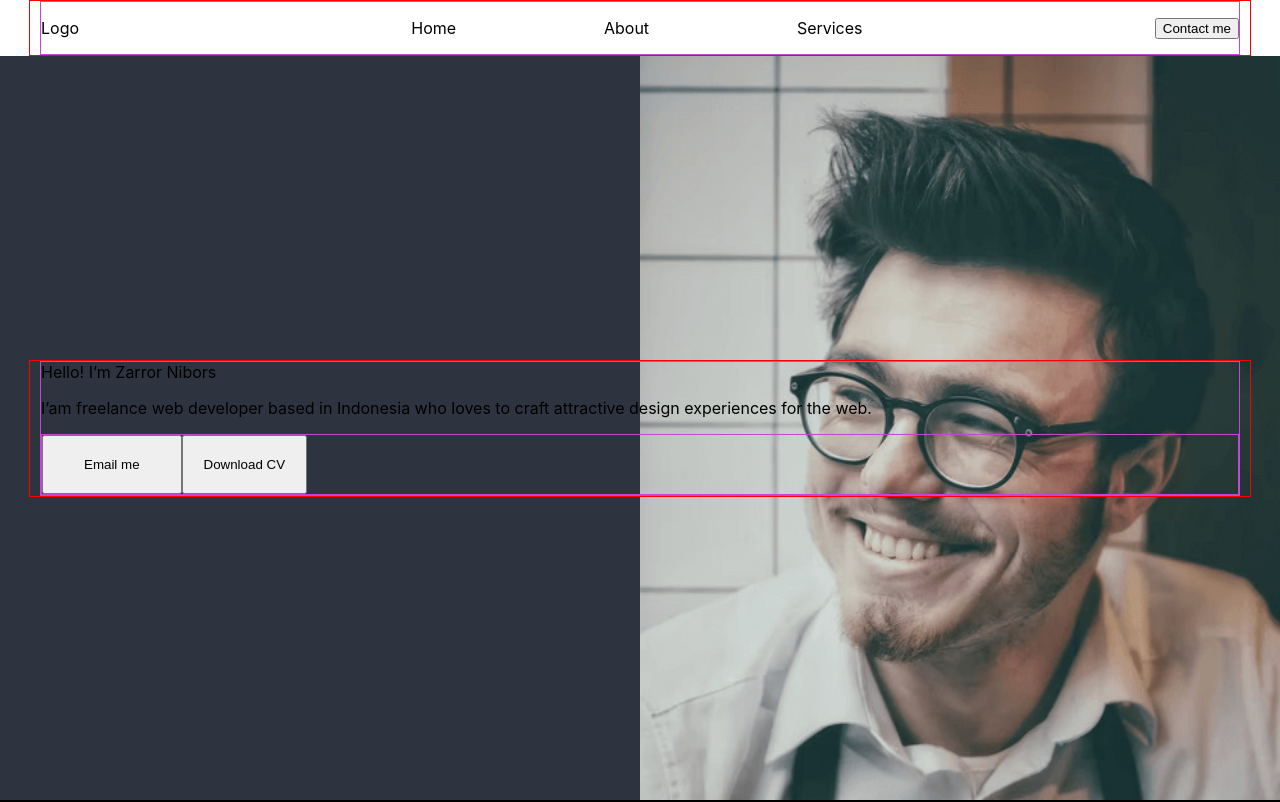
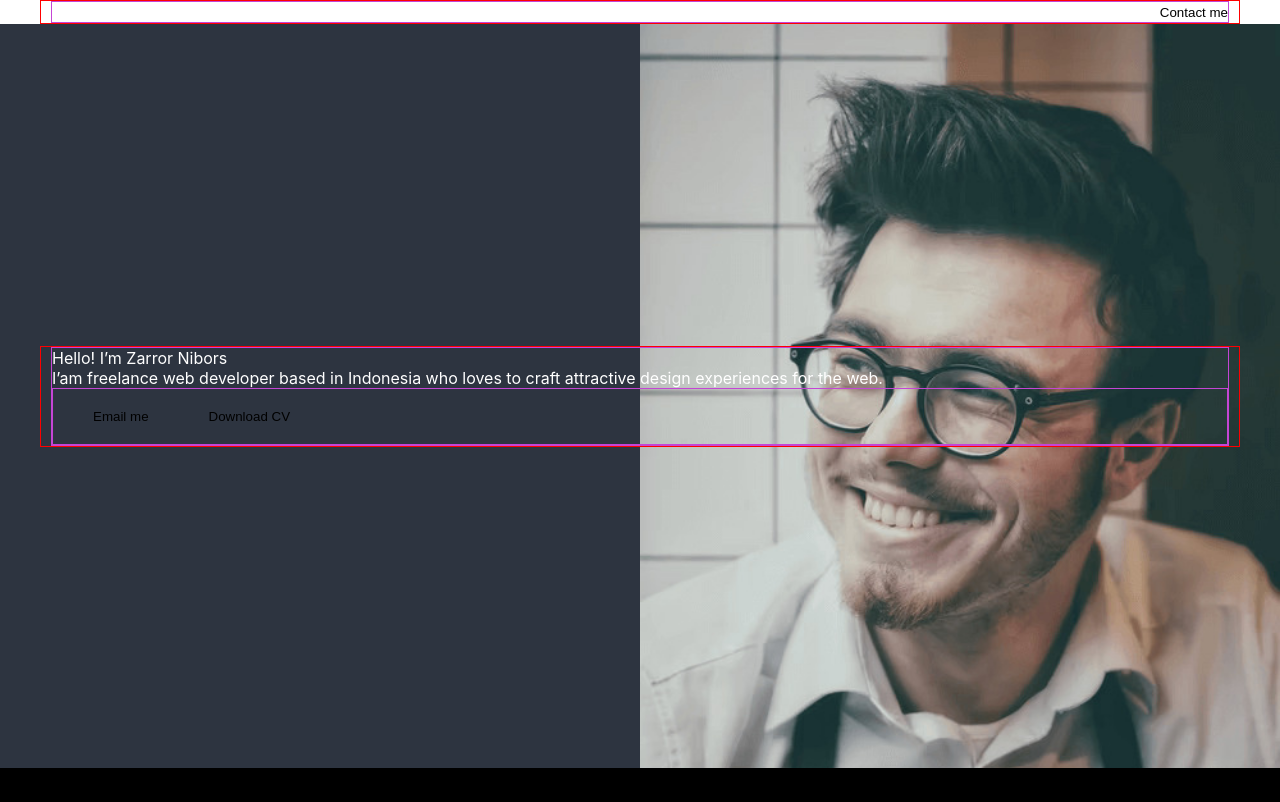
Before and after one commit to an-kulinich/portfolio, a React app: page / in a window 1280 px wide. Shown: the top 802 px of the page. Built offline with nearby package versions, Linux system fonts and the light colour scheme.

Commit message:
Add global styles

```diff
--- a/src/index.css
+++ /dev/null
@@ -1,13 +0,0 @@
-body {
-  margin: 0;
-  font-family: -apple-system, BlinkMacSystemFont, 'Segoe UI', 'Roboto', 'Oxygen',
-    'Ubuntu', 'Cantarell', 'Fira Sans', 'Droid Sans', 'Helvetica Neue',
-    sans-serif;
-  -webkit-font-smoothing: antialiased;
-  -moz-osx-font-smoothing: grayscale;
-}
-
-code {
-  font-family: source-code-pro, Menlo, Monaco, Consolas, 'Courier New',
-    monospace;
-}
--- a/src/index.tsx
+++ b/src/index.tsx
@@ -1,14 +1,15 @@
 import React from 'react';
 import ReactDOM from 'react-dom/client';
-import './index.css';
 import App from './App';
 import reportWebVitals from './reportWebVitals';
+import {GlobalStyle} from "./styles/Global.style";
 
 const root = ReactDOM.createRoot(
   document.getElementById('root') as HTMLElement
 );
 root.render(
   <React.StrictMode>
+      <GlobalStyle/>
     <App />
   </React.StrictMode>
 );
--- a/src/layout/header/headerMenu/HeaderMenu.tsx
+++ b/src/layout/header/headerMenu/HeaderMenu.tsx
@@ -20,7 +20,6 @@ const StyledHeaderMenu = styled.ul`
     width: 50%;
     display: flex;
     justify-content: space-around;
-    list-style-type: none;
 `
 
 const MenuItem = styled.li`
--- /dev/null
+++ b/src/styles/Global.style.ts
@@ -0,0 +1,36 @@
+import { createGlobalStyle } from 'styled-components';
+import {Theme} from "./Theme";
+
+export const GlobalStyle = createGlobalStyle`
+    *,
+    *::before,
+    *::after {
+        margin: 0;
+        padding: 0;
+        box-sizing: border-box;
+    }
+
+    body {
+        margin: 0;
+        font-family: -apple-system, BlinkMacSystemFont, 'Segoe UI', 'Roboto', 'Oxygen',
+        'Ubuntu', 'Cantarell', 'Fira Sans', 'Droid Sans', 'Helvetica Neue',
+        sans-serif;
+        -webkit-font-smoothing: antialiased;
+        -moz-osx-font-smoothing: grayscale;
+        color: ${Theme.colors.font};
+    }
+
+    a {
+        text-decoration: none;
+    }
+
+    ul {
+        list-style: none;
+    }
+
+    button {
+        background-color: unset;
+        border: none;
+    }
+
+`
--- /dev/null
+++ b/src/styles/Theme.ts
@@ -0,0 +1,8 @@
+export const Theme = {
+    colors: {
+        primaryBg: '#222A36F2',
+        secondaryBg: '#000000',
+        thirdBg: '#222A36',
+        font: '#FFFFFF'
+    }
+}
```
